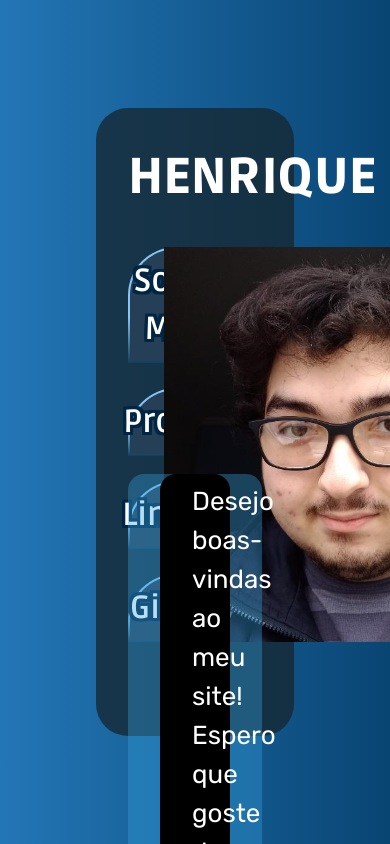
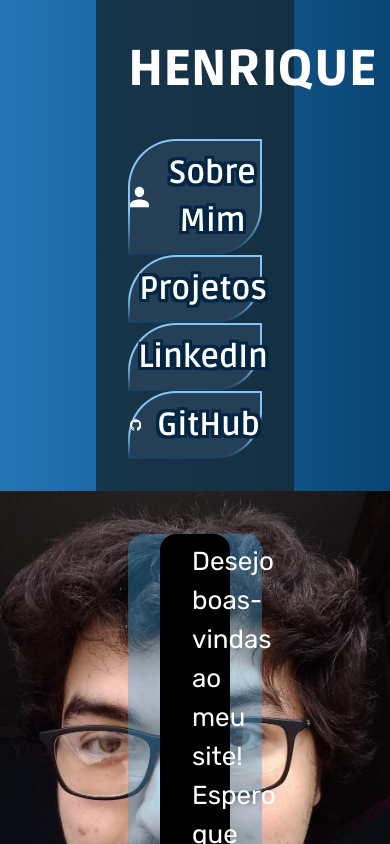
Before and after one commit to HenriBDev/personal_website, a React (Vite) app: page / in a window 390 px wide. Shown: the top 844 px of the page. Built offline with nearby package versions, Linux system fonts and the light colour scheme.

Commit message:
:lipstick: WIP - Messing with responsive design
- Experimenting media queries for better viewing on mobile devices
- Changed icon position on buttons

```diff
--- a/src/App.css
+++ b/src/App.css
@@ -17,6 +17,20 @@
     padding: 6.75rem 6rem;
 }
 
+@media (min-height: 100vw){
+    #root{
+        padding-top: 0;
+        padding-bottom: 0;
+    }
+}
+
+@media (max-height: 744px) and (min-height: 50vw){
+    #root{
+        padding-left: 0;
+        padding-right: 0;
+    }
+}
+
 /* ============ Scrollbar ============ */
 ::-webkit-scrollbar {
     width: .4rem;
--- a/src/components/Button.jsx
+++ b/src/components/Button.jsx
@@ -12,15 +12,16 @@ function Button({buttonType, onHover, onLeaving, onClick, iconName, text}) {
             className='button'
             onMouseEnter={onHover}
             onFocus={onHover}
+            onTouchStart={onHover}
             onBlur={onLeaving}
             onMouseLeave={onLeaving}
             onClick={onClick}
         >
+            <SvgIcon iconName={iconName} customClasses="button__icon"/>
             {buttonType == "Text" &&
                 <div className="button__text subheading4">{text}</div>
             }
 
-            <SvgIcon iconName={iconName} customClasses="button__icon"/>
         </button>
     );
 
--- a/src/components/Frame.css
+++ b/src/components/Frame.css
@@ -3,6 +3,18 @@
     height: 100%;
     background-color: rgba(22, 36, 45, 0.75);
     border-radius: 2rem;
+}
+
+@media (min-height: 100vw){
+    .frame{
+        border-radius: 0;
+    }
+}
+
+@media (max-width: 881px){
+    .frame__body{
+        flex-direction: column;
+    }
 }
 
 .frame__content{
```
